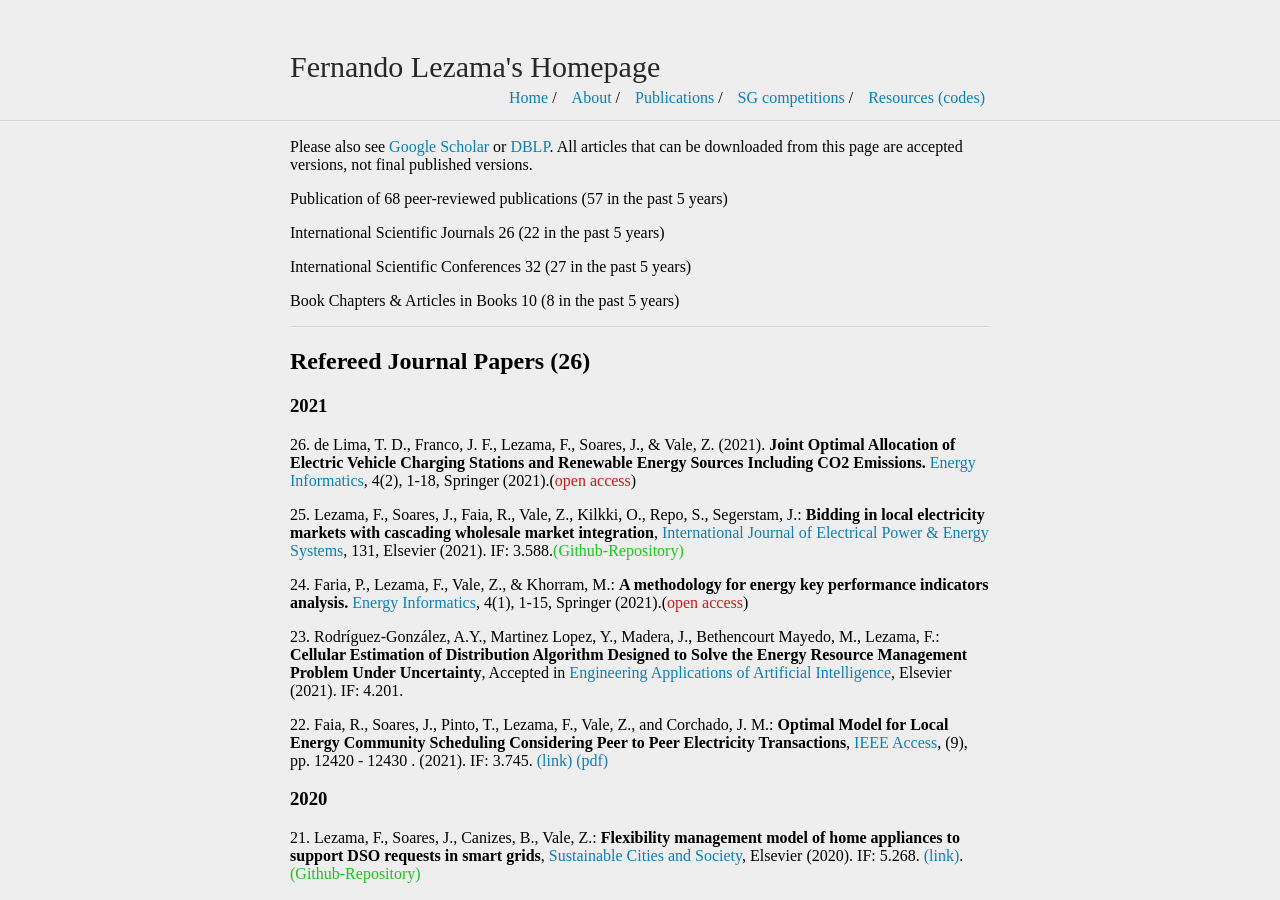
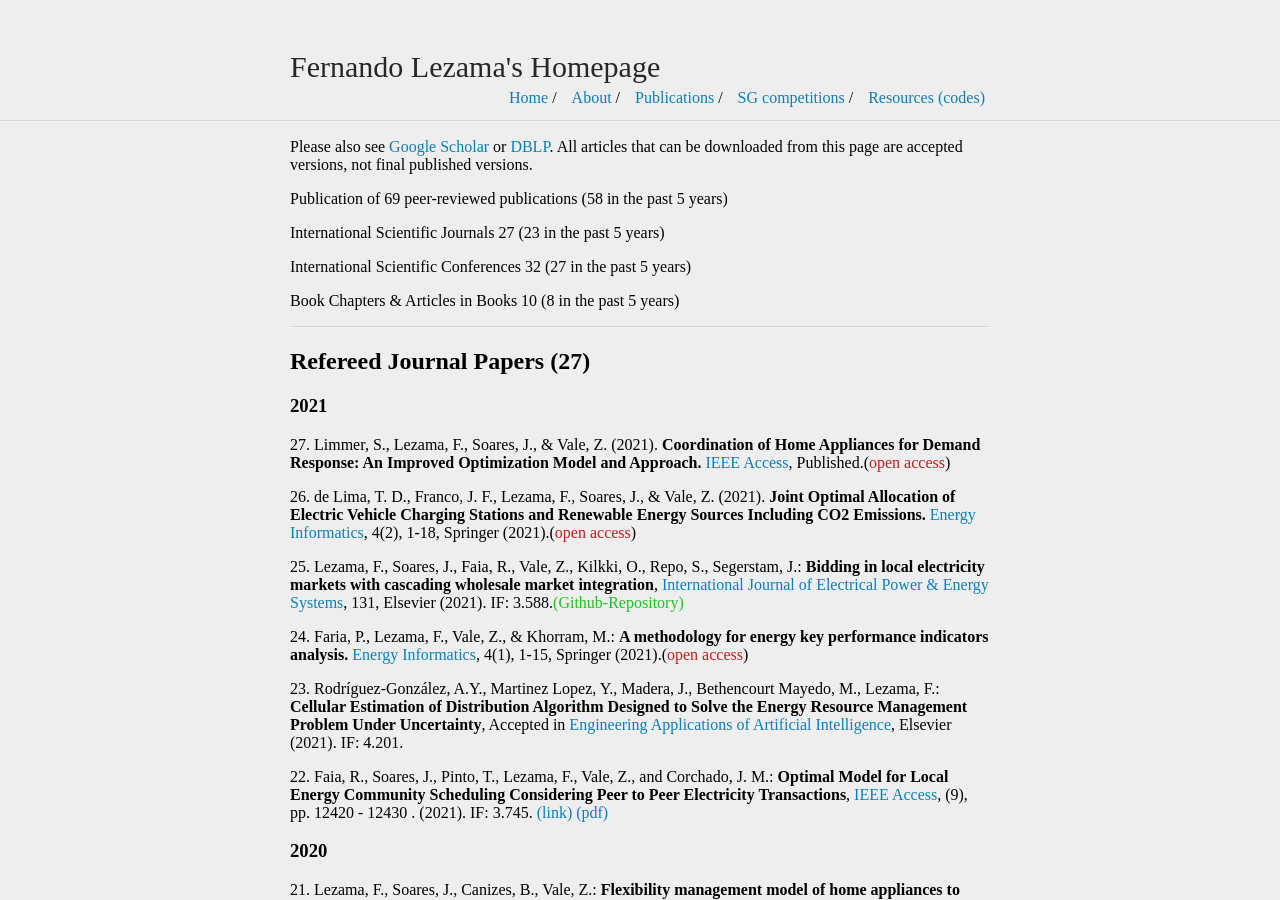
Before and after one commit to fernandolezama/fernandolezama.github.io, a Jekyll site: the page built from publication.md, in a window 1280 px wide and 900 px high. Built offline with Jekyll 4.4.1, drawn with Linux system fonts in a browser that asks for light colours.

Commit message:
Update publication.md

```diff
--- a/publication.md
+++ b/publication.md
@@ -5,9 +5,9 @@ title: Fernando Lezama's Homepage
 
 Please also see [Google Scholar](https://scholar.google.com/citations?user=LIpiLCoAAAAJ&hl=es) or [DBLP](https://dblp.uni-trier.de/pers/hd/l/Lezama:Fernando). All articles that can be downloaded from this page are accepted versions, not final published versions.
 
-Publication of 68 peer-reviewed publications (57 in the past 5 years)
+Publication of 69 peer-reviewed publications (58 in the past 5 years)
 
-International Scientific Journals	26	(22 in the past 5 years)
+International Scientific Journals	27	(23 in the past 5 years)
 
 International Scientific Conferences	32	(27 in the past 5 years)
 
@@ -15,9 +15,10 @@ Book Chapters & Articles in Books	10	(8 in the past 5 years)
 
 ---
 
-## Refereed Journal Papers (26)
+## Refereed Journal Papers (27)
 
 ### 2021
+27\. Limmer, S., Lezama, F., Soares, J., & Vale, Z. (2021). **Coordination of Home Appliances for Demand Response: An Improved Optimization Model and Approach.** [IEEE Access](https://ieeexplore.ieee.org/abstract/document/9585590), Published.(<span style="color:#C31D1D;">open access</span>)
 
 26\. de Lima, T. D., Franco, J. F., Lezama, F., Soares, J., & Vale, Z. (2021). **Joint Optimal Allocation of Electric Vehicle Charging Stations and Renewable Energy Sources Including CO2 Emissions.** [Energy Informatics](https://energyinformatics.springeropen.com/articles/10.1186/s42162-021-00157-5), 4(2), 1-18, Springer (2021).(<span style="color:#C31D1D;">open access</span>)
 
```
